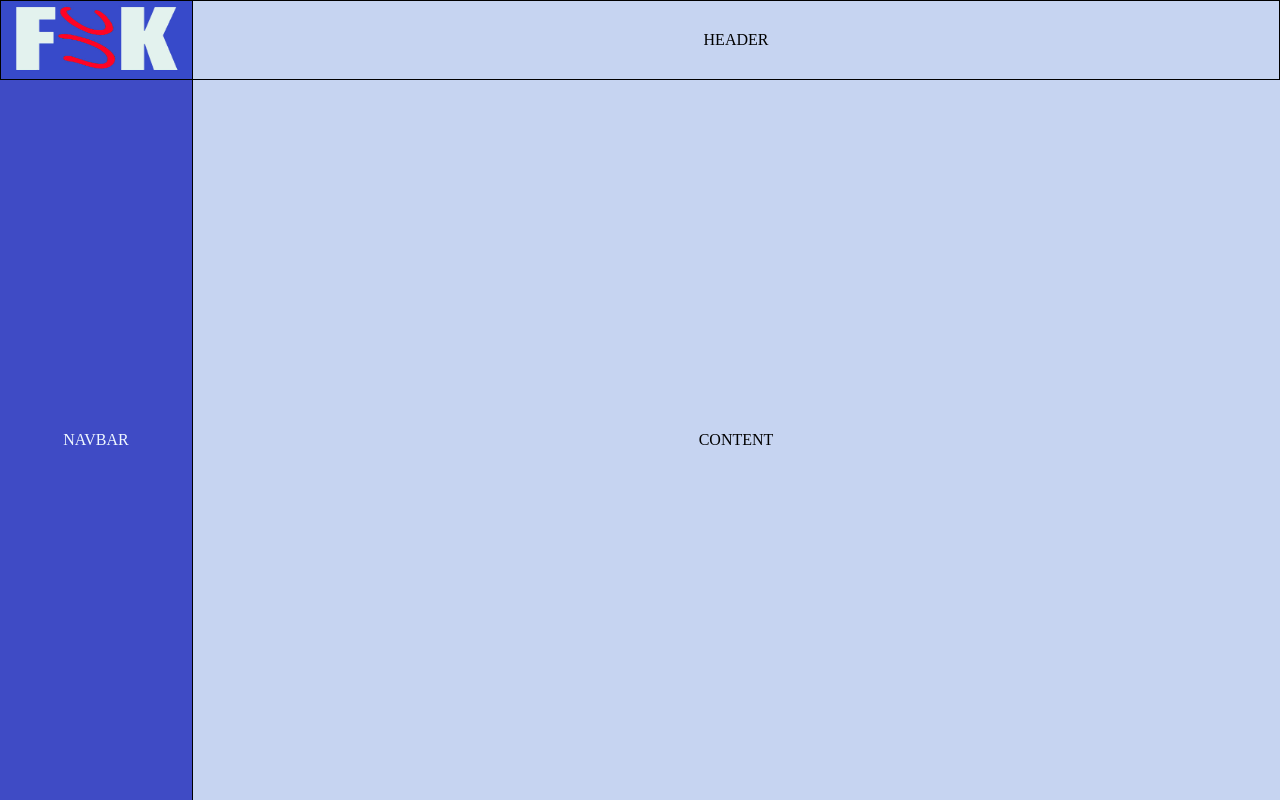
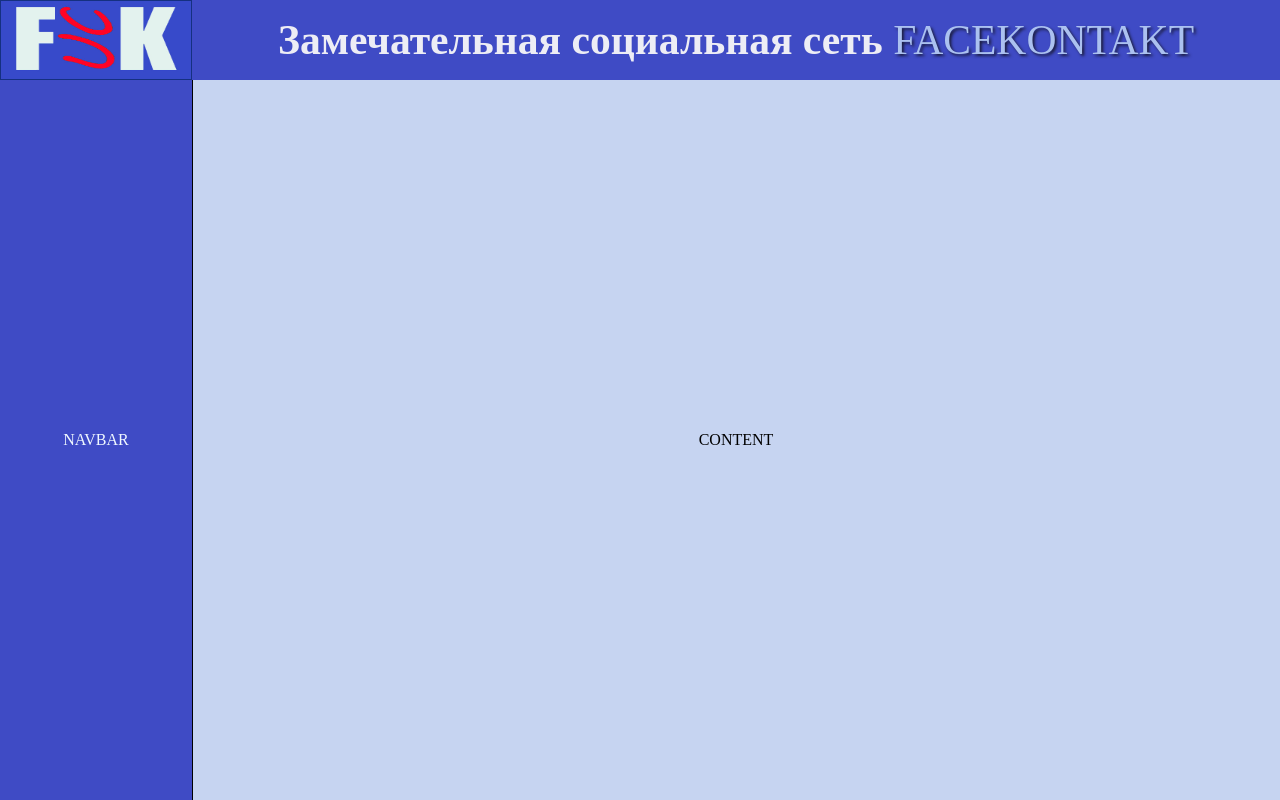
Before and after one commit to Gwinfox/brainpocket, a React (Vite) app in the folder brainpocket/: page / in a window 1280 px wide. Built offline with nearby package versions, Linux system fonts and the light colour scheme.

Commit message:
added header info

```diff
--- a/brainpocket/src/components/header/Header.module.css
+++ b/brainpocket/src/components/header/Header.module.css
@@ -1,15 +1,11 @@
 .header {
   grid-area: h;
   display: flex;
-  border: 1px solid black;
-  box-sizing: border-box;
+  background-color: #3f4bc5;
 }
 .logo {
   width: 15vw;
-  display: flex;
-  justify-content: center;
-  align-items: center;
-  border-right: 1px solid black;
+  border: 1px solid rgb(21, 48, 129);
   box-sizing: border-box;
 }
 .logo > img {
@@ -18,5 +14,15 @@
 }
 .text {
   margin: auto;
-  align-items: center;
 }
+.headerText {
+  color: #ededf5;
+  font-size: calc(2vw + 1em);
+  font-weight: 700;
+}
+.nameText {
+  color: rgb(171, 193, 240);
+  text-transform: uppercase;
+  text-shadow: 2px 2px 3px #1a1c3a;
+  font-size: calc(2vw + 1em);
+}
--- a/brainpocket/src/components/header/Header.tsx
+++ b/brainpocket/src/components/header/Header.tsx
@@ -1,12 +1,17 @@
-import styles from "./Header.module.css"
+import styles from "./Header.module.css";
 
 function Header() {
-    return <div className={styles.header}>
-        <div className={styles.logo}>
-            <img src="/logo.jpg" alt="logo" />
-        </div>
-        <div className={styles.text}>HEADER</div>
+  return (
+    <div className={styles.header}>
+      <div className={styles.logo}>
+        <img src="/logo.jpg" alt="logo" />
+      </div>
+      <div className={styles.text}>
+        <span className={styles.headerText}>Замечательная социальная сеть </span>
+        <span className={styles.nameText}>facekontakt</span>
+      </div>
     </div>
+  );
 }
 
-export default Header
+export default Header;
```
